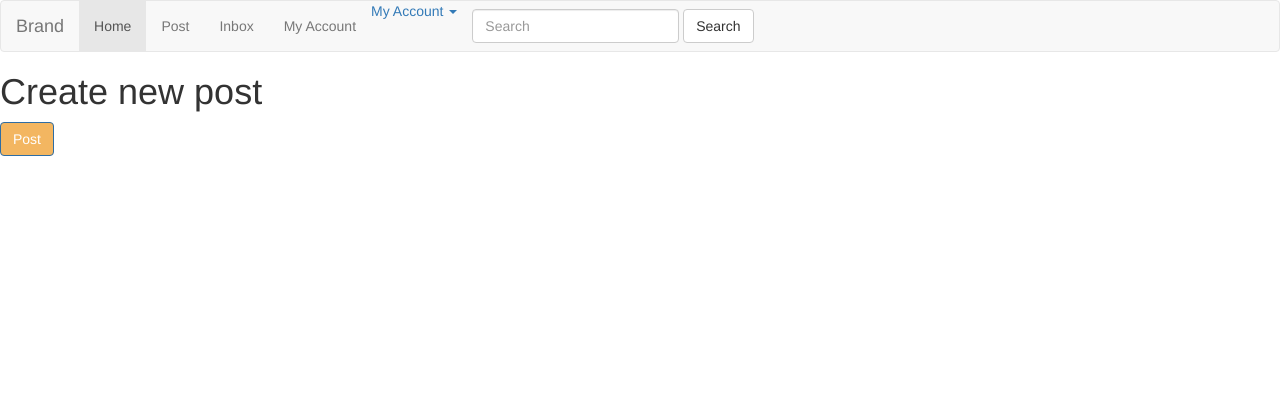
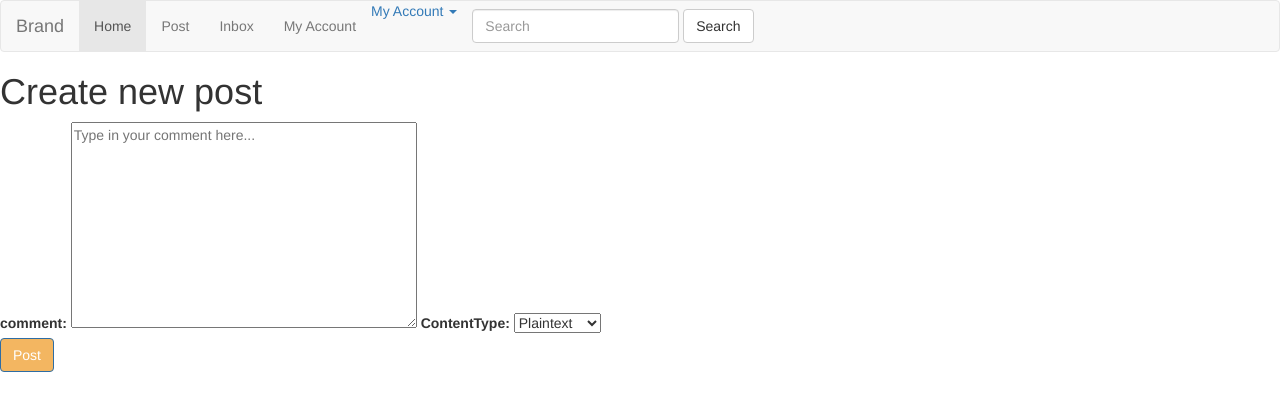
Before and after one commit to CMPUT404FALL2022/CMPUT404-GroupProject, a Django app: a page that uses SocialDistribution/templates/base.html in a window 1280 px wide. Shown: the top 411 px of the page. Run offline with Django 4.2, Linux system fonts and the light colour scheme; tables that the repository leaves empty hold one stand-in row (values such as "Sample post"); parts of the project's set-up code (start-up, migrations or seed data) failed here and were passed over; some libraries are stand-ins or nearby versions.

Commit message:
update comment

```diff
--- a/SocialDistribution/login/templates/login/login.html
+++ b/SocialDistribution/login/templates/login/login.html
@@ -86,8 +86,7 @@
                 <p class="mb-0">
                   Don't have an account?
                   <a href={% url "signup" %} class="text-white-50 fw-bold"
-                    >Sign Up Here</a
-                  >
+                    >Sign Up Here</a>
                 </p>
               </div>
             </div>
--- a/SocialDistribution/login/urls.py
+++ b/SocialDistribution/login/urls.py
@@ -3,12 +3,5 @@ from . import views
 
 urlpatterns = [
     path("login/", views.log_in, name="login"),
-<<<<<<< HEAD
-    path("signup/", views.sign_up, name="signup"),
-    # path("", views.log_in, name="login"),
-    # path("signup", views.sign_up, name="signup")
-
-=======
     path("signup/", views.sign_up, name="signup")
->>>>>>> main
 ]
--- a/SocialDistribution/post/models.py
+++ b/SocialDistribution/post/models.py
@@ -1,4 +1,5 @@
 
+from enum import unique
 from django.db import models
 from authors.models import single_author
 
@@ -9,7 +10,7 @@ class Post(models.Model):
 
     type = models.CharField(default='post', max_length=200)
     title = models.CharField(max_length=200,null=True, blank=True)
-    uuid = models.UUIDField(default=uuid.uuid4, primary_key=True, editable=False)
+    uuid = models.UUIDField(default=uuid.uuid4, primary_key=True, editable=False,unique=True)
     id = models.CharField(max_length=200, null=True)
     source = models.CharField(max_length=200,null=True)
     origin = models.CharField(max_length=200,null=True)
@@ -35,7 +36,7 @@ class Post(models.Model):
     visibility = models.CharField(max_length=7,
                                   choices=VISIBILITY_CHOICES,
                                   default="PUBLIC")
-    likes = models.IntegerField(default=0)
+    #likes = models.IntegerField(default=0)
     # post_image = models.ImageField(null=True, blank=True, upload_to='images/')
     # image_b64 = models.BinaryField(blank=True, null=True)
     def __str__(self):
@@ -65,14 +66,15 @@ class Post(models.Model):
 
 class Comment(models.Model):
     type = "comment"
-    uuid = models.UUIDField(default=uuid.uuid4,
-                            editable=False,
-                            unique=True,
-                            primary_key=True)
-    id = models.CharField(max_length=200)
+    uuid = models.UUIDField(default=uuid.uuid4, primary_key=True, editable=False, unique=True)
+    id = models.CharField(max_length=200, null=True)
+
+    author = models.ForeignKey(single_author,related_name='comment',on_delete=models.CASCADE,blank=True, null=True)
     post = models.ForeignKey(Post, on_delete=models.CASCADE, blank=True, null=True)
     comment = models.TextField(max_length=256, null=True, blank=True)
     CONTENT_CHOICES = [("text/plain", "Plaintext"),
                        ("text/markdown", "Markdown")]
-    contentType = models.CharField(max_length=30, choices=CONTENT_CHOICES)
+    contentType = models.CharField(max_length=30, choices=CONTENT_CHOICES,default = ("text/plain", "Plaintext"))
     published = models.DateTimeField(auto_now_add=True, null=True)
+    def __str__(self):
+        return f"{self.comment} + {self.contentType} + {self.id}"
--- a/SocialDistribution/post/post_forms.py
+++ b/SocialDistribution/post/post_forms.py
@@ -38,16 +38,16 @@ class post_form(forms.ModelForm):
 
 
 class Comment_form(forms.ModelForm):
-    Comment = forms.CharField(label='content',
-        required = False,
+    comment = forms.CharField(label='comment',
         widget=forms.Textarea(attrs={
-            'placeholder': 'If you want to comment something',
+            'placeholder': 'Type in your comment here...',
 
         })
     )
+
     class Meta:
         model = Comment
-        fields = ['contentType','comment']
+        fields = ['comment', 'contentType']
 
 
 # class Like_form(forms.ModelForm):
--- a/SocialDistribution/post/templates/post/button.html
+++ b/SocialDistribution/post/templates/post/button.html
@@ -1,7 +1,3 @@
-{% extends 'base.html' %} {% block header%} {% include "navbar.html" %} {%endblock %} {% block content %}
 <button type="button" class="btn btn-outline-primary">LIKE</button>
 <button type="button" class="btn btn-outline-secondary">SHARE</button>
-<button type="button" class="btn btn-outline-success">COMMENT</button>
-
-
-{% endblock %}
+<a href={% url "comment-page" userId%} class="button">COMMENT</a>
--- a/SocialDistribution/post/templates/post/index.html
+++ b/SocialDistribution/post/templates/post/index.html
@@ -54,7 +54,7 @@
        <ul>
         {% for post in all_posts %}
             <li>{{ post.title }}</li>
-            <div class = "container">{% include "comments.html" %}</div>
+            <div class = "container">{% include "post/button.html" %}</div>
             </br>
             </br>
         {% endfor %}
--- a/SocialDistribution/post/templates/post/post_in_div.html
+++ /dev/null
@@ -1 +0,0 @@
-<p>This is test</p>
--- a/SocialDistribution/post/views.py
+++ b/SocialDistribution/post/views.py
@@ -17,7 +17,8 @@ def home_page(request,userId):
     # all_posts = Posts.object.get(visibility = 'public')
 
     return render(request,"post/index.html",{
-        "all_posts": all_posts
+        "all_posts": all_posts,
+        "userId": userId
     })
 
 # def posts(request):
@@ -59,12 +60,10 @@ def create_comment(request,userId):
         form = Comment_form(request.POST)
         if form.is_valid():
             newComment = form.save(commit=False)
+            newComment.id = f"{request.build_absolute_uri('/')}authors/{str(userId)}/posts/{str(newComment.uuid)}"
+            currentAuthor = single_author.objects.get(id = userId)
+            newComment.author = currentAuthor
 
-
-            # newPost.title = form.cleaned_data['title']
-            # newPost.content = form.cleaned_data['content']
-            # newPost.description = form.cleaned_data['description']
-            # newPost = Post(title = form.cleaned_data['title'],description = form.cleaned_data['description'],content = form.cleaned_data['content'],Categories = form.cleaned_data['Categories'],visibility = form.cleaned_data['visibility'],textType = form.cleaned_data['textType'])
 
             newComment.save()
             print(f"This is hehahahahaa{newComment.__str__()}")
@@ -74,6 +73,6 @@ def create_comment(request,userId):
     else:
         form = Comment_form()
         return render(request,"post/create_new_post.html",{
-            'Comform':form
+            'form':form
 
         })
```
Also changed, not shown: SocialDistribution/db.sqlite3.
